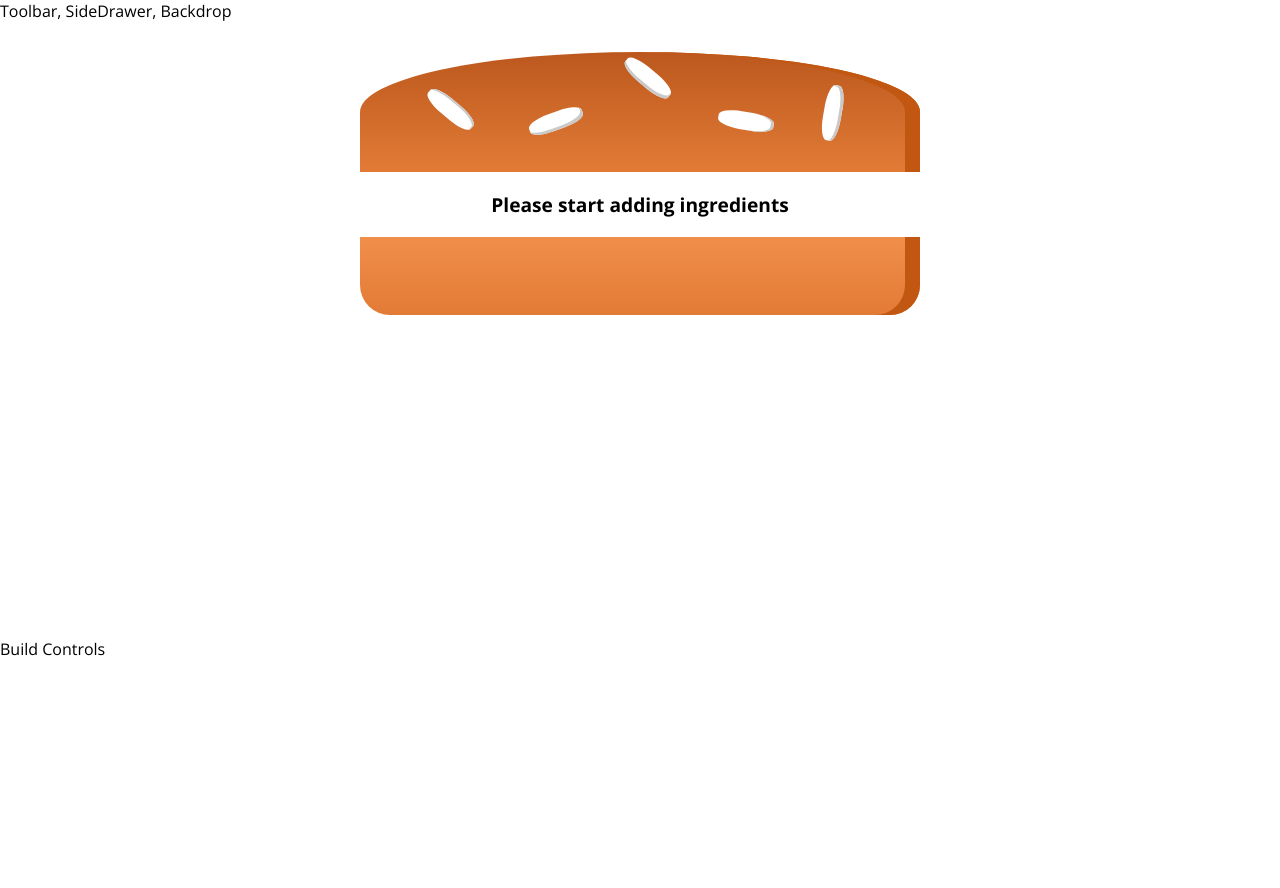
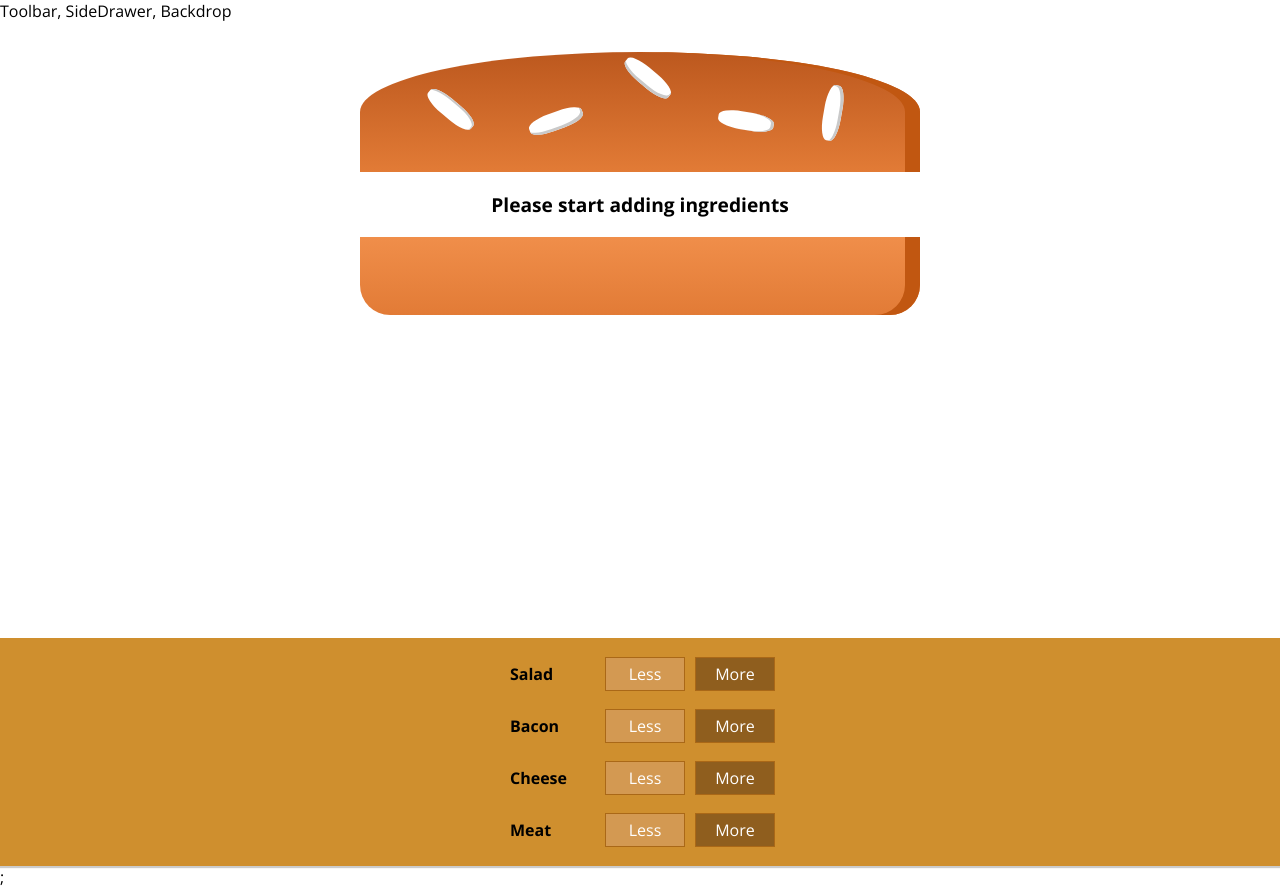
Before and after one commit to JoseManuelMunozManzano/burger_app, a React (Create React App) app: page / in a window 1280 px wide. Before the commit the page ends 800 px from the top, so only its background shows below. Built offline with nearby package versions, Linux system fonts and the light colour scheme.

Commit message:
10-Outputting Multiple Build Controls

```diff
--- a/src/components/Burger/BuildControls/BuildControls.js
+++ b/src/components/Burger/BuildControls/BuildControls.js
@@ -1,8 +1,20 @@
-import React from 'react':
+import React from 'react';
+
+import classes from './BuildControls.module.css';
+import BuildControl from './BuildControl/BuildControl';
+
+const controls = [
+    { label: 'Salad', type: 'salad' },
+    { label: 'Bacon', type: 'bacon' },
+    { label: 'Cheese', type: 'cheese' },
+    { label: 'Meat', type: 'meat' }
+];
 
 const buildControls = (props) => (
-    <div>
-
+    <div className={classes.BuildControls}>
+        {controls.map(ctrl => (
+            <BuildControl key={ctrl.label} label={ctrl.label} />
+        ))}
     </div>
 );
 
--- a/src/containers/BurgerBuilder/BurgerBuilder.js
+++ b/src/containers/BurgerBuilder/BurgerBuilder.js
@@ -1,6 +1,7 @@
 import React, { Component } from 'react';
 
 import Burger from '../../components/Burger/Burger';
+import BuildControls from '../../components/Burger/BuildControls/BuildControls';
 
 class BurgerBuilder extends Component {
 
@@ -22,7 +23,7 @@
         return (
             <>
                 <Burger ingredients={this.state.ingredients} />
-                <div>Build Controls</div>
+                <BuildControls />;
             </>
         );
     }
```
